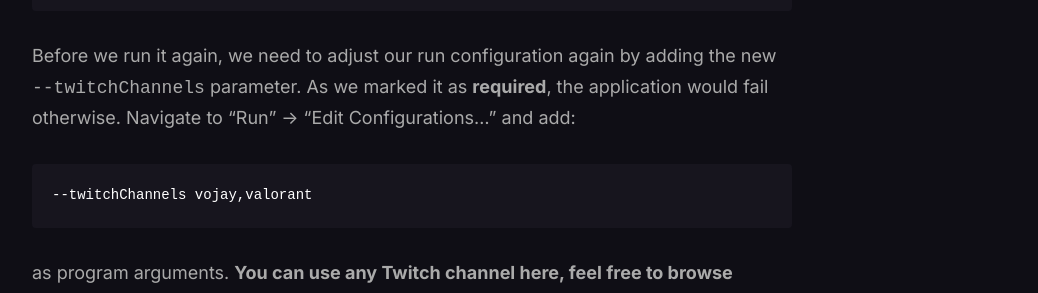
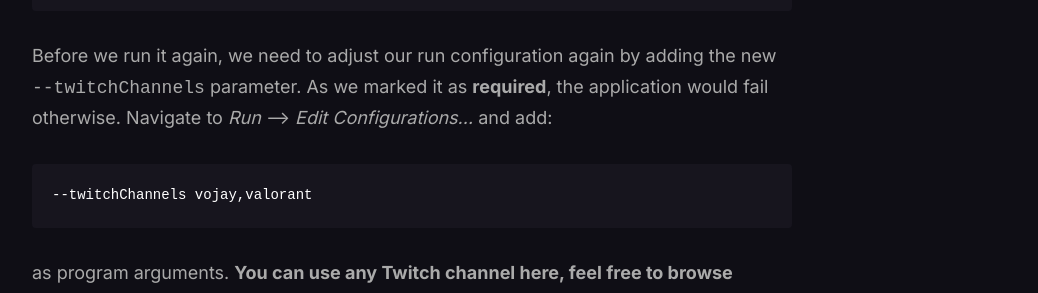
Before and after one commit to vojay-dev/vojay-dev.github.io, a Jekyll site: the page built from _posts/2024-03-25-flink-twitch.md, in a window 1280 px wide and 900 px high, scrolled down 35146 px. Shown: the part 184-477 px from the top of the window, without its empty margins (228-1266 px from the left). Built offline with Jekyll 4.4.1, drawn with Linux system fonts in a browser that asks for light colours; nearby versions of some CDN libraries; comment, search, counter and statistics services are not loaded; the table of contents is made by our own code.

```diff
--- a/_posts/2024-03-25-flink-twitch.md
+++ b/_posts/2024-03-25-flink-twitch.md
@@ -821,7 +821,7 @@ public class App {
 }
 {% endhighlight %}
 
-Before we run it again, we need to adjust our run configuration again by adding the new `--twitchChannels` parameter. As we marked it as **required**, the application would fail otherwise. Navigate to "Run" -> "Edit Configurations..." and add:
+Before we run it again, we need to adjust our run configuration again by adding the new `--twitchChannels` parameter. As we marked it as **required**, the application would fail otherwise. Navigate to _Run_ --> _Edit Configurations..._ and add:
 
 {% highlight text %}
 --twitchChannels vojay,valorant
```
